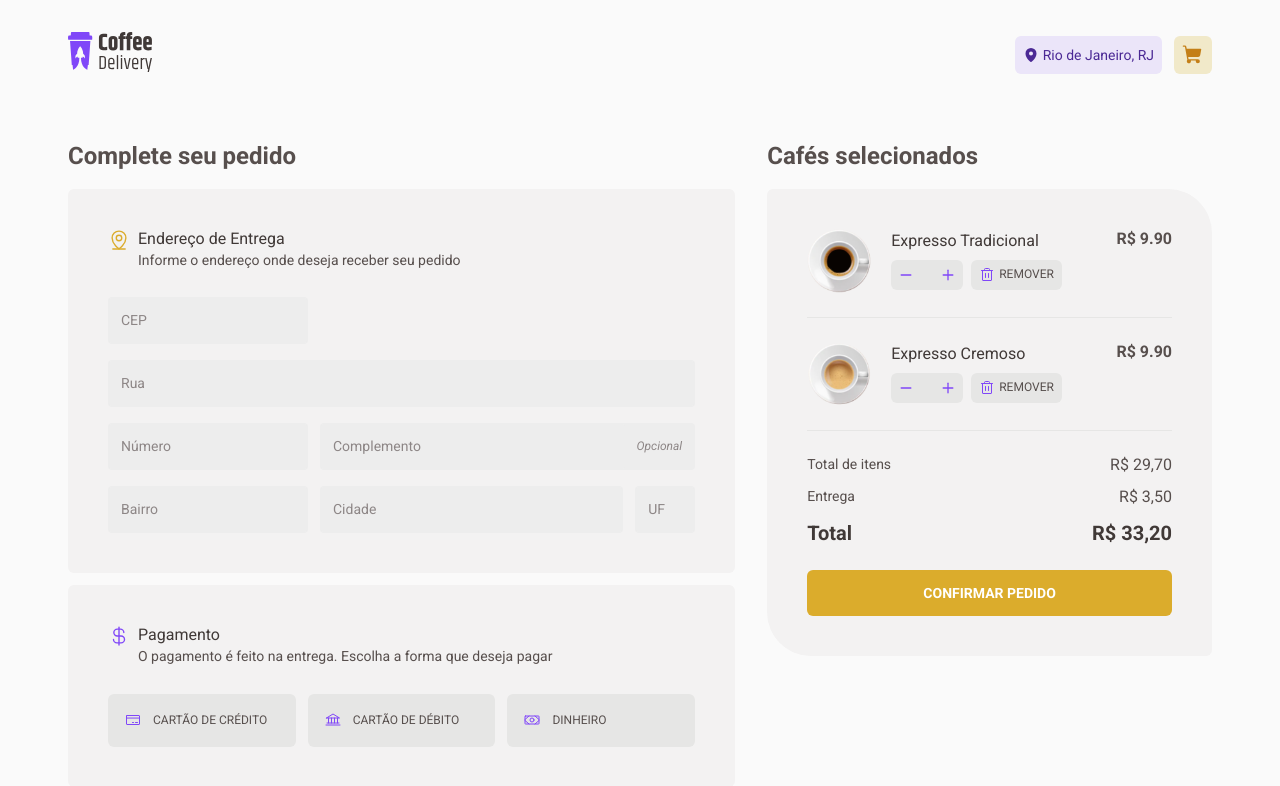
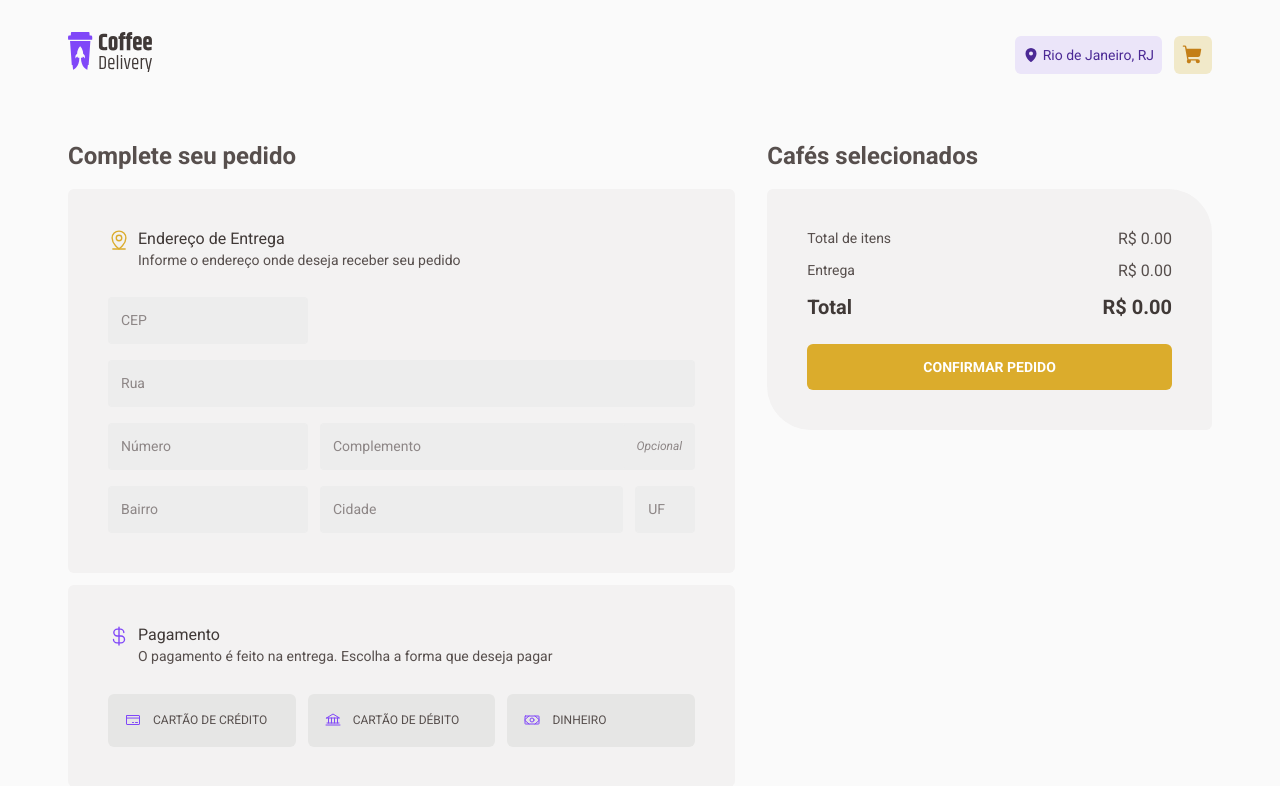
Before and after one commit to ecassano/coffee-delivery, a React (Vite) app: page /cart in a window 1280 px wide. Shown: the top 786 px of the page. Built offline with nearby package versions, Linux system fonts and the light colour scheme.

Commit message:
Carrinho funcionando

```diff
--- a/package.json
+++ b/package.json
@@ -10,12 +10,15 @@
     "preview": "vite preview"
   },
   "dependencies": {
+    "@hookform/resolvers": "^3.9.0",
     "immer": "^10.1.1",
     "phosphor-react": "^1.4.1",
     "react": "^18.3.1",
     "react-dom": "^18.3.1",
+    "react-hook-form": "^7.53.1",
     "react-router-dom": "^6.27.0",
-    "styled-components": "^6.1.13"
+    "styled-components": "^6.1.13",
+    "zod": "^3.23.8"
   },
   "devDependencies": {
     "@eslint/js": "^9.11.1",
--- a/src/components/Card/index.tsx
+++ b/src/components/Card/index.tsx
@@ -1,7 +1,7 @@
 import { ShoppingCart } from "phosphor-react";
 import { useContext, useState } from "react";
+import { Coffee } from "../../@types/types";
 import { CartContext } from "../../contexts/CartProvider";
-import { Coffee } from "../../pages/Home/CoffeeList";
 import QuantityInput from "../Form/QuantityInput";
 import { CardContainer, Controls, Description, Image, Order, Price, Tags, Title } from "./styles";
 
--- a/src/contexts/CartProvider.tsx
+++ b/src/contexts/CartProvider.tsx
@@ -1,12 +1,14 @@
 import { createContext, ReactNode, useReducer } from "react";
 import { Item } from "../@types/types";
-import { addItemAction, removeItemAction } from "../reducers/actions";
+import { addItemAction, decrementItemQtdAction, incrementItemQtdAction, removeItemAction } from "../reducers/actions";
 import { cartReducer } from "../reducers/reducers";
 
 interface CartContextType {
   cart: Item[];
   addItem: (item: Item) => void;
   removeItem: (id: string) => void;
+  incrementItemQtd: (id: string) => void;
+  decrementItemQtd: (id: string) => void;
 }
 
 export const CartContext = createContext({} as CartContextType);
@@ -28,8 +30,16 @@ export const CartContextProvider = ({
     dispatch(removeItemAction(id));
   };
 
+  const incrementItemQtd = (id: string) => {
+    dispatch(incrementItemQtdAction(id));
+  }
+
+  const decrementItemQtd = (id: string) => {
+    dispatch(decrementItemQtdAction(id));
+  }
+
   return (
-    <CartContext.Provider value={{ cart: cartState.cart, addItem, removeItem }}>
+    <CartContext.Provider value={{ cart: cartState.cart, addItem, removeItem, incrementItemQtd, decrementItemQtd }}>
       {children}
     </CartContext.Provider>
   );
--- a/src/pages/Cart/index.tsx
+++ b/src/pages/Cart/index.tsx
@@ -4,31 +4,42 @@ import Radio from "../../components/Form/Radio"
 import TextInput from "../../components/Form/TextInput"
 import { AddressForm, Container, FormsContainer, Forms, InfoContainer, InputsContainer, PaymentForm, RadiosContainer, Title, OrderContainer, Order, CoffeeCard, CoffeeInfoContainer, Info, Image, RemoveButton, Divider, TotalInfoContainer, Subtotal, Total, ConfirmButton } from "./styles"
 import { Fragment } from "react/jsx-runtime"
+import { useContext } from "react"
+import { CartContext } from "../../contexts/CartProvider"
+import { coffees } from "../../../data.json";
+import { CoffeeInCart } from "../../@types/types"
 
-const items = [
-  {
-    id: "0",
-    title: "Expresso Tradicional",
-    description: "O tradicional café feito com água quente e grãos moídos",
-    tags: [
-      "tradicional"
-    ],
-    price: 9.90,
-    image: "/images/coffees/expresso.png"
-  },
-  {
-    id: "2",
-    title: "Expresso Cremoso",
-    description: "Café expresso tradicional com espuma cremosa",
-    tags: [
-      "tradicional"
-    ],
-    price: 9.90,
-    image: "/images/coffees/expresso-cremoso.png"
-  },
-]
+const deliveryPrice = 3.5;
 
 const Cart = () => {
+  const { cart, removeItem, incrementItemQtd, decrementItemQtd } = useContext(CartContext);
+
+  const coffeesInCart: CoffeeInCart[] = cart.map(item => {
+    const coffeeInfo = coffees.find(coffee => coffee.id === item.id);
+
+    if (!coffeeInfo) {
+      throw new Error('Invalid coffee');
+    }
+
+    return { ...coffeeInfo, qtd: item.qtd };
+  });
+
+  const cartTotal = coffeesInCart.reduce((total, item) => {
+    return total += item.qtd * item.price;
+  }, 0)
+
+  const handleIncrementItemQtd = (id: string) => {
+    incrementItemQtd(id);
+  }
+
+  const handleDecrementItemQtd = (id: string) => {
+    decrementItemQtd(id);
+  }
+
+  const handleRemoveItem = (id: string) => {
+    removeItem(id);
+  }
+
   return (
     <Container>
       <FormsContainer>
@@ -88,7 +99,7 @@ const Cart = () => {
       <OrderContainer>
         <Title>Cafés selecionados</Title>
         <Order>
-          {items.map(item => (
+          {coffeesInCart.map(item => (
             <Fragment key={item.id}>
               <CoffeeCard>
                 <CoffeeInfoContainer>
@@ -97,9 +108,11 @@ const Cart = () => {
                     <h4>{item.title}</h4>
                     <div>
                       <QuantityInput
-
+                        qtd={item.qtd}
+                        increment={handleIncrementItemQtd.bind(this, item.id)}
+                        decrement={handleDecrementItemQtd.bind(this, item.id)}
                       />
-                      <RemoveButton><Trash size={16} /><p>Remover</p></RemoveButton>
+                      <RemoveButton onClick={handleRemoveItem.bind(this, item.id)}><Trash size={16} /><p>Remover</p></RemoveButton>
                     </div>
                   </Info>
                 </CoffeeInfoContainer>
@@ -111,15 +124,15 @@ const Cart = () => {
           <TotalInfoContainer>
             <Subtotal>
               <span>Total de itens</span>
-              <span>R$ 29,70</span>
+              <span>R$ {cartTotal.toFixed(2).toString()}</span>
             </Subtotal>
             <Subtotal>
               <span>Entrega</span>
-              <span>R$ 3,50</span>
+              <span>R$ {cart.length > 0 ? deliveryPrice.toFixed(2) : "0.00"}</span>
             </Subtotal>
             <Total>
               <span>Total</span>
-              <span>R$ 33,20</span>
+              <span>R$ {cart.length > 0 ? (cartTotal + deliveryPrice).toFixed(2).toString() : "0.00"}</span>
             </Total>
           </TotalInfoContainer>
           <ConfirmButton>confirmar pedido</ConfirmButton>
--- a/src/reducers/actions.ts
+++ b/src/reducers/actions.ts
@@ -3,6 +3,8 @@ import { Item } from '../@types/types';
 export enum ActionTypes {
   ADD_ITEM = 'ADD_ITEM',
   REMOVE_ITEM = 'REMOVE_ITEM',
+  INCREMENT_ITEM_QTD = 'INCREMENT_ITEM_QTD',
+  DECREMENT_ITEM_QTD = 'DECREMENT_ITEM_QTD',
 }
 
 export type Actions =
@@ -12,6 +14,14 @@ export type Actions =
     }
   | {
       type: ActionTypes.REMOVE_ITEM;
+      payload: { id: string };
+    }
+  | {
+      type: ActionTypes.INCREMENT_ITEM_QTD;
+      payload: { id: string };
+    }
+  | {
+      type: ActionTypes.DECREMENT_ITEM_QTD;
       payload: { id: string };
     };
 
@@ -24,3 +34,13 @@ export const removeItemAction = (id: string): Actions => ({
   type: ActionTypes.REMOVE_ITEM,
   payload: { id },
 });
+
+export const incrementItemQtdAction = (id: string): Actions => ({
+  type: ActionTypes.INCREMENT_ITEM_QTD,
+  payload: { id },
+});
+
+export const decrementItemQtdAction = (id: string): Actions => ({
+  type: ActionTypes.DECREMENT_ITEM_QTD,
+  payload: { id },
+});
--- a/src/reducers/reducers.ts
+++ b/src/reducers/reducers.ts
@@ -25,6 +25,26 @@ export const cartReducer = (state: CartState, action: Actions) => {
       return produce(state, draft => {
         draft.cart = draft.cart.filter(item => item.id !== action.payload.id);
       });
+    case ActionTypes.INCREMENT_ITEM_QTD:
+      return produce(state, draft => {
+        draft.cart.forEach(item => {
+          if (item.id === action.payload.id) {
+            item.qtd += 1;
+          }
+        });
+      });
+    case ActionTypes.DECREMENT_ITEM_QTD:
+      return produce(state, draft => {
+        draft.cart.forEach(item => {
+          if (item.id === action.payload.id) {
+            if (item.qtd <= 1) {
+              item.qtd = 1;
+              return;
+            }
+            item.qtd -= 1;
+          }
+        });
+      });
 
     default:
       return state;
```
Also changed, not shown: src/@types/types.d.ts (+11 -1 lines), src/pages/Home/CoffeeList/index.tsx (+0 -9 lines), 1 other file (tests, documents, lock files or other folders).
